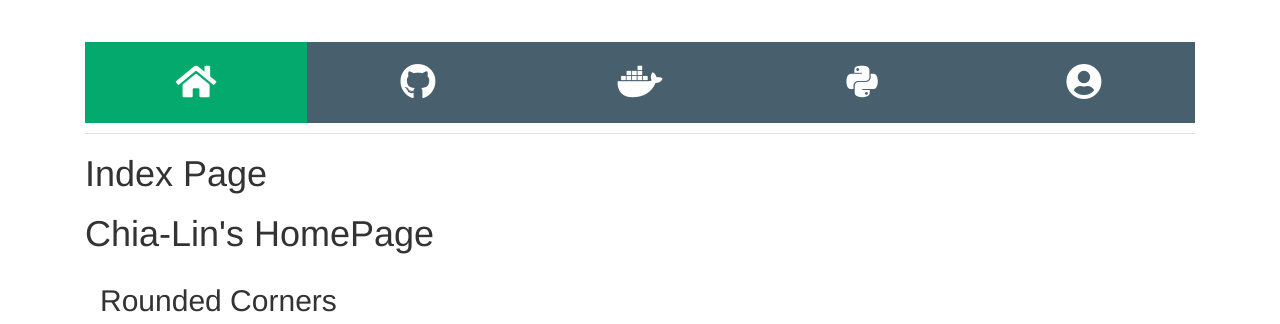
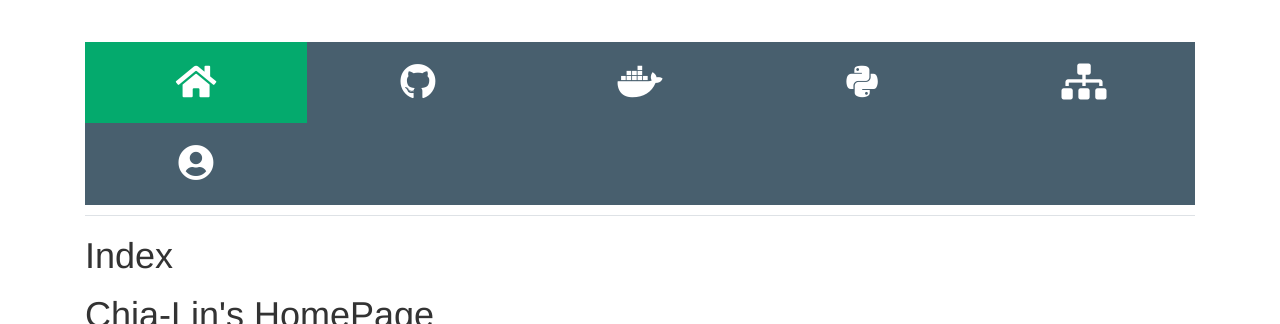
Before and after one commit to ChiaLinz/is601-project1, a Flask app: page / in a window 1280 px wide. Shown: the top 324 px of the page. Run offline with Flask 2, Linux system fonts and the light colour scheme; some libraries are stand-ins or nearby versions.

Commit message:
Fix testing page index

```diff
--- a/app/templates/index.html
+++ b/app/templates/index.html
@@ -65,11 +65,13 @@
 
         <div class="icon-bar">
             <a class="active" href="/index"><i class="fa fa-home"></i></a>
-            <a href="/git"><i class="fab fa-github"></i></a>
-            <a href="#"><i class="fab fa-docker"></i></a>
-            <a href="/Homepage"><i class="fab fa-python" title="Edit"></i></a>
-            <a href="/about"><i class="	fas fa-user-circle"></i></a>
+            <a href="#"><i class="fab fa-github"></i></a>
+            <a href="/docker"><i class="fab fa-docker"></i></a>
+            <a href="/python"><i class="fab fa-python"></i></a>
+            <a href="/cico"><i class="fas fa-sitemap" "></i></a>
+            <a href="/about"><i class="fas fa-user-circle"></i></a>
         </div>
+
 
         </body>
         </html>
@@ -77,7 +79,7 @@
 
     </header>
 
-    <div style="float:middle"><h1> Index Page</h1></div>
+    <div style="float:middle"><h1>Index</h1></div>
     <div id="main_menu" class="blue make2Bigger">
         <h1>Chia-Lin's HomePage</h1>
     </div>
@@ -112,12 +114,7 @@
     </head>
     <body>
 
-    <div class="container" float:left>
-        <h2>Rounded Corners</h2>
-        <img src="../static/images/cinqueterre.png" class="img-rounded" alt="Cinque Terre" width="304" height="236">
-        <img src="../static/images/cinqueterre.png" class="img-rounded" alt="Cinque Terre" width="304" height="236">
-        <img src="../static/images/cinqueterre.png" class="img-rounded" alt="Cinque Terre" width="304" height="236">
-    </div>
+
 
 
     </body>
```
